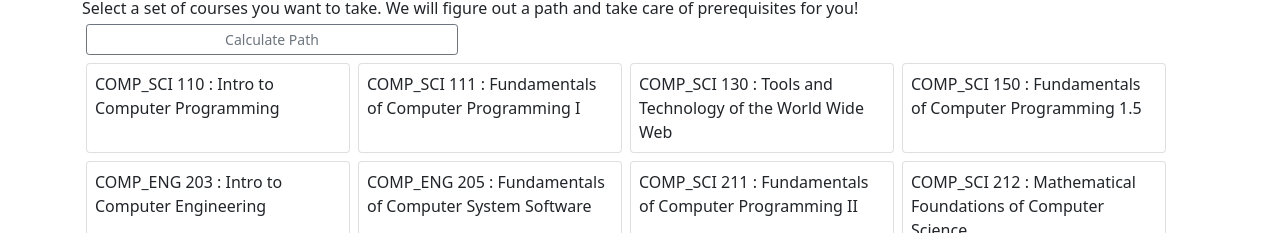
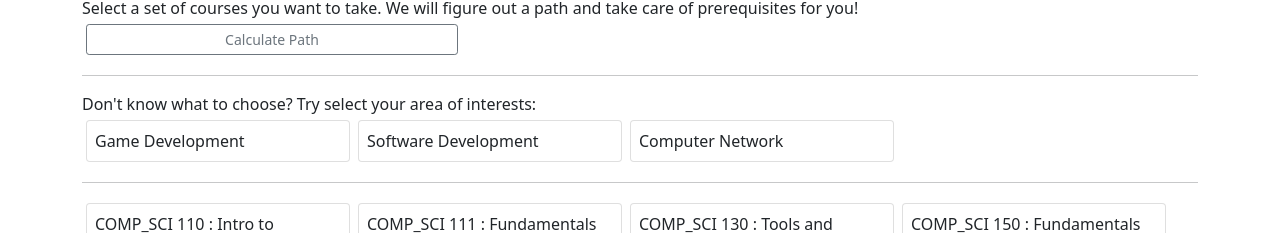
Before and after one commit to 397-f21/crouton.nu, a React (Create React App) app: page / in a window 1280 px wide. Both pictures are taken after a click on the button "Path Recommendation". Shown: the part 298-531 px from the top of the page. Built offline with nearby package versions, Linux system fonts and the light colour scheme.

Commit message:
Solo: area of interest

```diff
--- a/src/components/PathRecom.js
+++ b/src/components/PathRecom.js
@@ -8,6 +8,13 @@ const PathRecom = () => {
 
     const [selected, setSelected] = useState([]);
     const [path, setPath] = useState([]);
+    const [area, setArea] = useState([]);
+
+    const areaOfInterests = [
+        {area: 'Game Development', courses: ["COMP_SCI 376", "COMP_SCI 377"]},
+        {area: 'Software Development', courses: ["COMP_SCI 345", "COMP_SCI 393", "COMP_SCI 394", "COMP_SCI 397-497-5", "COMP_SCI 396-496-18"]},
+        {area: 'Computer Network', courses: ["COMP_SCI 340", "COMP_SCI 397-497-12"]}
+    ];
 
     return (
         <>
@@ -29,14 +36,58 @@ const PathRecom = () => {
                 Calculate Path
             </button>
 
+            <hr></hr>
+            <div>
+                Don't know what to choose? Try select your area of interests:
+                <div className="course-list">
+                    {areaOfInterests.map(oneArea => <AreaSelector oneArea={oneArea} currentAreas={area}
+                                                                  setArea={setArea} selected={selected}
+                                                                  setSelected={setSelected} coursesJson={courses}/>)}
+                </div>
+
+            </div>
+
+            <hr></hr>
             <div className="course-list">
                 {coursesArr.map((course) => <SelectableCourse course={course} setSelected={setSelected}
                                                    selected={selected} />)}
             </div>
         </>
     )
+}
 
+const AreaSelector = ({oneArea, currentAreas, setArea, selected, setSelected, coursesJson}) => {
 
+    const currentAreaNames = currentAreas.map(cur => cur.area);
+    return (
+
+        currentAreaNames.includes(oneArea.area) ?
+            <div className="card m-1 p-2 bg-primary text-white" onClick={() => {deselectArea(setArea, currentAreas, oneArea, selected, setSelected)}}>
+                {oneArea.area}
+            </div> :
+
+            <div className="card m-1 p-2" onClick={() => {selectArea(setArea, currentAreas, oneArea, selected, setSelected, coursesJson)}}>
+                {oneArea.area}
+            </div>
+
+    )
+}
+
+const selectArea = (setArea, currentAreas, oneArea, selected, setSelected, coursesJson) => {
+    const selectedNames = selected.map(singleSelected => singleSelected[0]);
+    const newAreas = [...currentAreas, oneArea];
+    const newCourses = oneArea.courses.filter(course => !selectedNames.includes(course));;
+    setArea(newAreas);
+    setSelected([...selected, ...newCourses.map(courseNumber => [courseNumber, coursesJson[courseNumber]])]);
+
+}
+
+const deselectArea = (setArea, currentAreas, oneArea, selected, setSelected) => {
+    const newAreas = currentAreas.filter(cur => cur.area !== oneArea.area);
+    const deletingCourses = oneArea.courses;
+    const newSelected = selected.filter(singleSelected => !deletingCourses.includes(singleSelected[0]));
+    setArea(newAreas);
+    setSelected(newSelected);
 }
 
 const SelectableCourse = ({course, setSelected, selected}) => {
@@ -116,6 +167,8 @@ const removeUnnecessaryCourses = (path, selected) => {
 
 const findPath = (done, todo, courses, setPath, selected) => {
 
+    console.log("All Todos: ", todo);
+
     if (todo.length === 0){
 
         // Remove Duplicates;
@@ -136,6 +189,7 @@ const findPath = (done, todo, courses, setPath, selected) => {
     let newTodo = [];
     for (let i = 0; i < todo.length; i++) {
 
+        console.log(todo[i]);
         // TODO: Some prereqs are undefined because they are math courses which are not in the json file
         const preReqs = todo[i][1].Prereqs.map(prereq => [prereq[0], courses[prereq[0]]]);
         newTodo = [...newTodo, ...preReqs];
```
